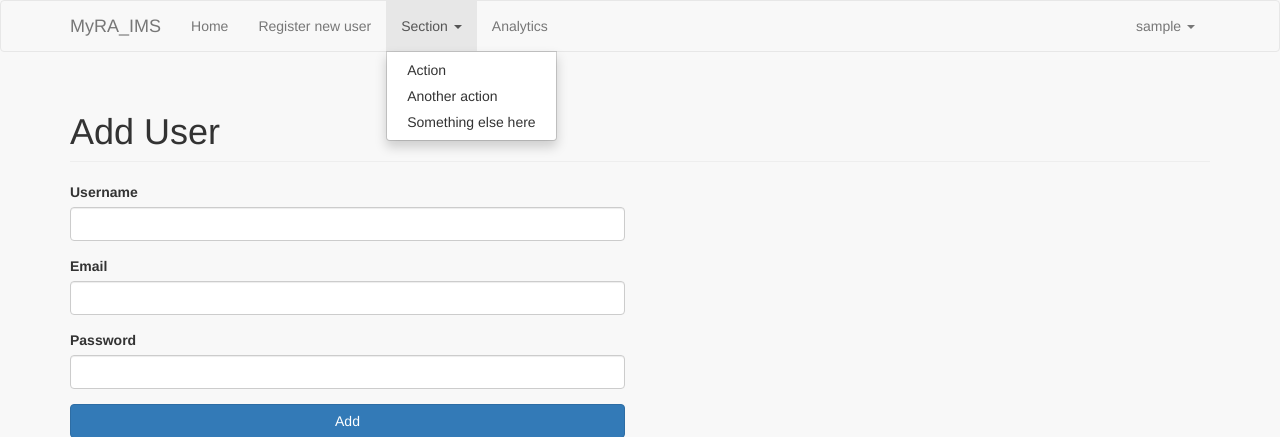
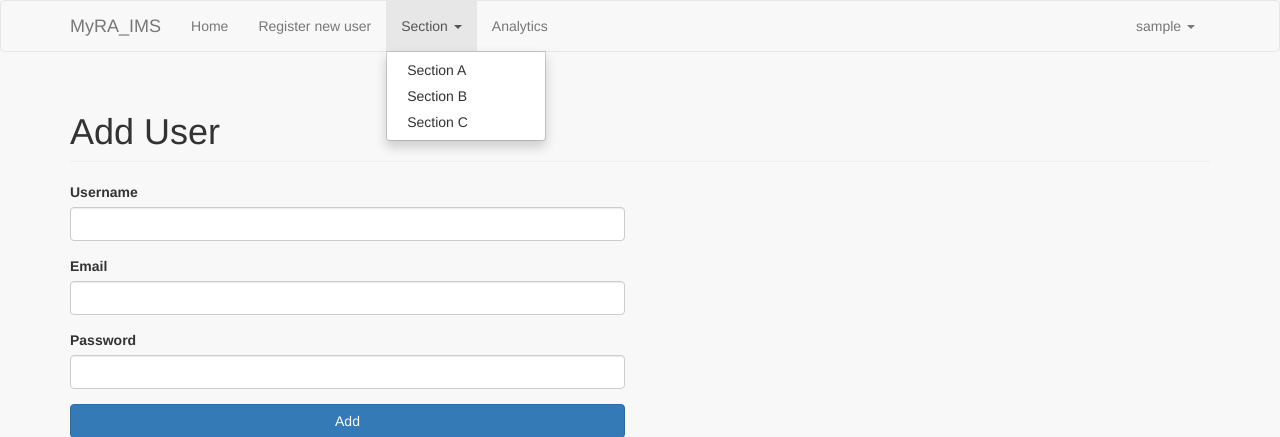
Before and after one commit to ainrz/myra_ims, a PHP site: page /register.php?source=add_user in a window 1280 px wide, after a click on "Section". Shown: the top 437 px of the page. Run offline with PHP 8.4, Linux system fonts and the light colour scheme; the visitor is signed in with stand-in values (Sample User, id 1).

Commit message:
update navigation

```diff
--- a/includes/navigation.php
+++ b/includes/navigation.php
@@ -23,9 +23,9 @@
             <li class="dropdown">
               <a href="#" class="dropdown-toggle" data-toggle="dropdown" role="button" aria-haspopup="true" aria-expanded="false">Section <span class="caret"></span></a>
               <ul class="dropdown-menu">
-                <li><a href="#">Action</a></li>
-                <li><a href="#">Another action</a></li>
-                <li><a href="#">Something else here</a></li>
+                <li><a href="#">Section A</a></li>
+                <li><a href="#">Section B</a></li>
+                <li><a href="#">Section C</a></li>
 
               </ul>
             </li>
--- a/register.php
+++ b/register.php
@@ -26,8 +26,8 @@
 	        include "includes/edit_user.php";
 	        break;
 
-	        case '200';
-	        echo 'nice 200';
+	        // case '200';
+	        // echo 'nice 200';
 
 	    default:
 	        include "includes/view_all_users.php";
```
Also changed, not shown: includes/view_all_users.php (+7 -2 lines).
